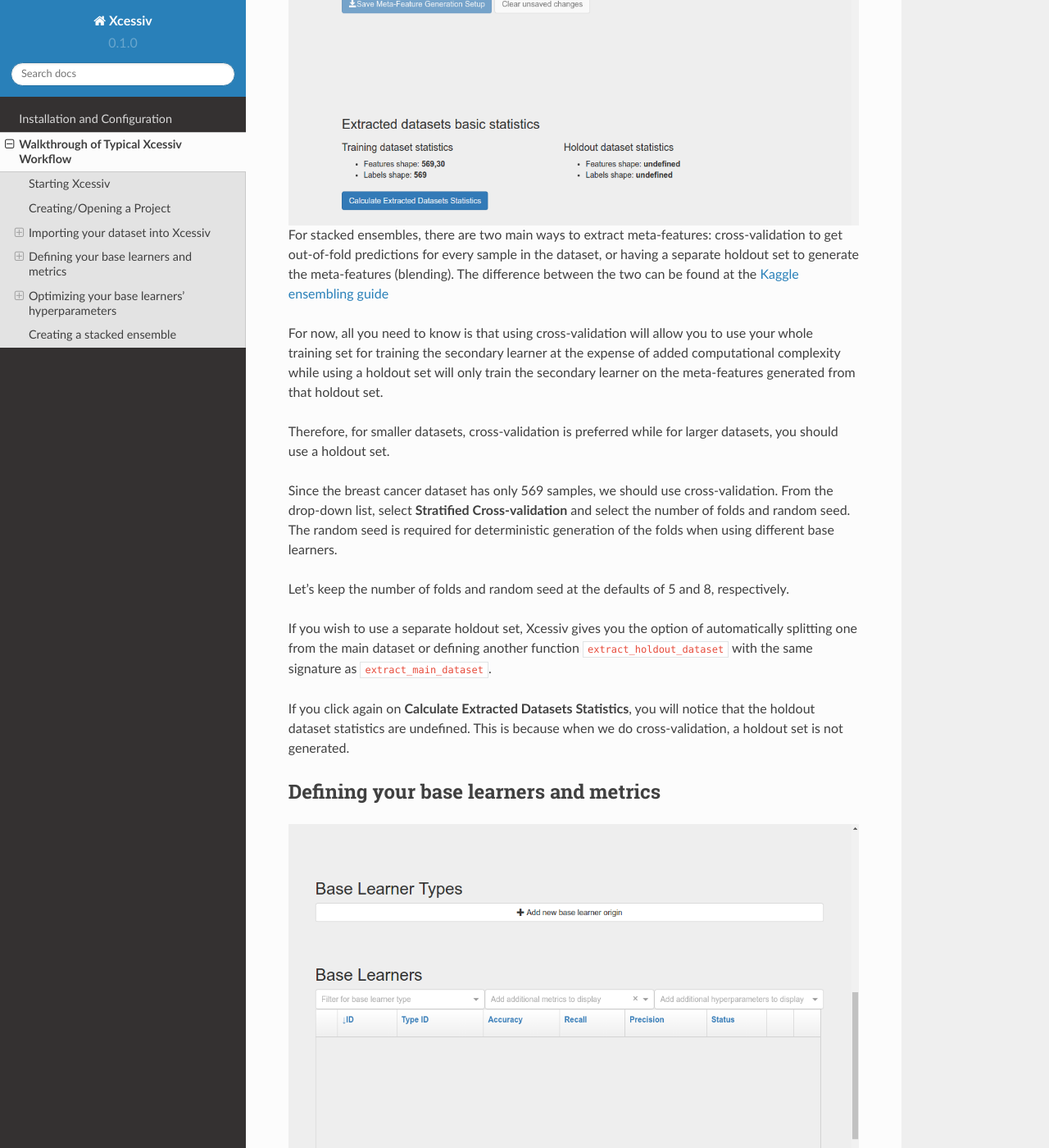
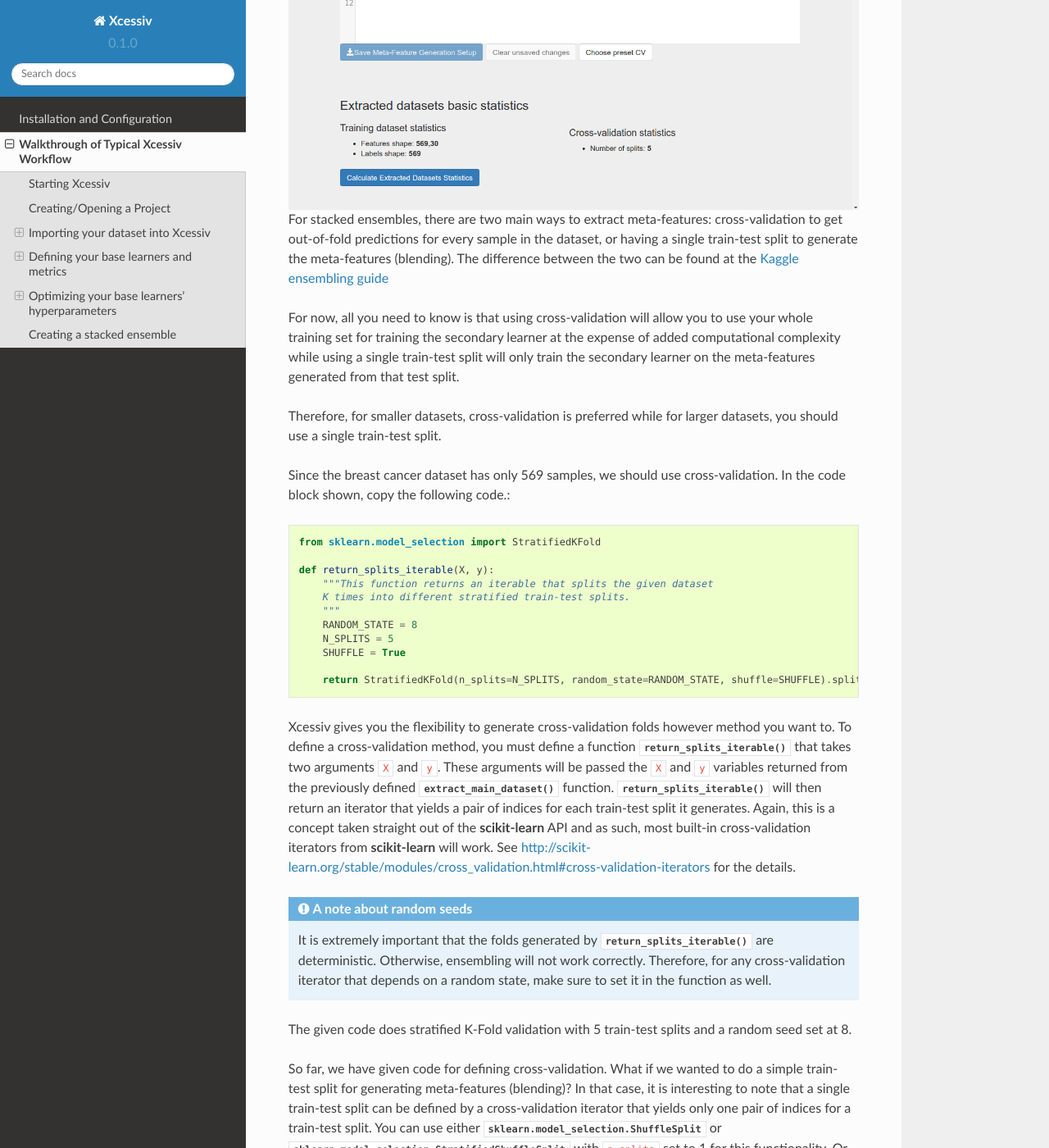
Before and after one commit to reiinakano/xcessiv, a Sphinx documentation site: the page built from docs/walkthrough.rst, in a window 1280 px wide and 1400 px high, scrolled down 4392 px. Shown: the whole window at 82% size. Built offline with Sphinx 7.4.7 and the Read the Docs theme 2.0.0, drawn with Linux system fonts in a browser that asks for light colours; some of the changed text lies outside the part shown.

Commit message:
change docs

```diff
--- a/docs/index.rst
+++ b/docs/index.rst
@@ -13,7 +13,7 @@ Xcessiv is a web-based application for quick and scalable construction of massiv
 Features
 --------
 
-* Fully define your data source, relevant metrics, and base learners with Python code
+* Fully define your data source, cross-validation process, relevant metrics, and base learners with Python code
 * Any model following the Scikit-learn API can be used as a base learner
 * Task queue based architecture lets you take full advantage of multiple cores and embarrassingly parallel hyperparameter searches
 * Easy management and comparison of hundreds of different model-hyperparameter combinations
--- a/docs/walkthrough.rst
+++ b/docs/walkthrough.rst
@@ -60,7 +60,7 @@ First, we must define the main dataset.
    :align: center
    :alt: Main Data Extraction
 
-In the code block shown, you must define a function ``extract_main_dataset`` that takes no arguments and returns a tuple ``(X, y)``, where ``X`` is a Numpy array with shape ``(n_samples, n_features)`` corresponding to the features of your main dataset and ``y`` is the Numpy array corresponding to the ground truth labels of each sample.
+In the code block shown, you must define a function :func:`extract_main_dataset` that takes no arguments and returns a tuple ``(X, y)``, where ``X`` is a Numpy array with shape ``(n_samples, n_features)`` corresponding to the features of your main dataset and ``y`` is the Numpy array corresponding to the ground truth labels of each sample.
 
 Experienced **scikit-learn** users will recognize this format as the one accepted by **scikit-learn** estimators. As a project heavily influenced by the wonderful **scikit-learn** API, this is a theme that will come up repeatedly when using Xcessiv.
 
@@ -72,9 +72,9 @@ Since we're going with the breast cancer sample dataset that comes with scikit-l
        X, y = load_breast_cancer(return_X_y=True)
        return X, y
 
-Xcessiv gives you the flexibility to extract your dataset any way you want with whatever packages are included in your Python installation. You can open up the quintessential csv file with **pandas**. Or directly download the data from Amazon S3 with **boto**. As long as ``extract_main_dataset`` returns the proper format of your data, any way convenient for you will do. One important thing to keep in mind here is that for every process that needs your data, Xcessiv will call ``extract_main_dataset``. Keeping this function as light as possible is recommended.
+Xcessiv gives you the flexibility to extract your dataset any way you want with whatever packages are included in your Python installation. You can open up the quintessential csv file with **pandas**. Or directly download the data from Amazon S3 with **boto**. As long as :func:`extract_main_dataset` returns the proper format of your data, any way convenient for you will do. One important thing to keep in mind here is that for every process that needs your data, Xcessiv will call :func:`extract_main_dataset`. Keeping this function as light as possible is recommended.
 
-Save your dataset extraction code and click the **Calculate Extracted Datasets Statistics** button. This will look for the ``extract_main_dataset`` function in your provided code block and display the shape of ``X`` and ``y``. This is a good way to confirm if your code works properly.
+Save your dataset extraction code and click the **Calculate Extracted Datasets Statistics** button. This will look for the :func:`extract_main_dataset` function in your provided code block and display the shape of ``X`` and ``y``. This is a good way to confirm if your code works properly.
 
 Confirm that ``X`` (Features array) has a shape of ``(569, 30)`` and ``y`` (Labels array) has a shape of ``(569,)``.
 
@@ -87,19 +87,39 @@ After defining the main dataset, we must define how Xcessiv extracts meta-featur
    :align: center
    :alt: Meta-features Extraction
 
-For stacked ensembles, there are two main ways to extract meta-features: cross-validation to get out-of-fold predictions for every sample in the dataset, or having a separate holdout set to generate the meta-features (blending). The difference between the two can be found at the `Kaggle ensembling guide <https://mlwave.com/kaggle-ensembling-guide/>`_
+For stacked ensembles, there are two main ways to extract meta-features: cross-validation to get out-of-fold predictions for every sample in the dataset, or having a single train-test split to generate the meta-features (blending). The difference between the two can be found at the `Kaggle ensembling guide <https://mlwave.com/kaggle-ensembling-guide/>`_
 
-For now, all you need to know is that using cross-validation will allow you to use your whole training set for training the secondary learner at the expense of added computational complexity while using a holdout set will only train the secondary learner on the meta-features generated from that holdout set.
+For now, all you need to know is that using cross-validation will allow you to use your whole training set for training the secondary learner at the expense of added computational complexity while using a single train-test split will only train the secondary learner on the meta-features generated from that test split.
 
-Therefore, for smaller datasets, cross-validation is preferred while for larger datasets, you should use a holdout set.
+Therefore, for smaller datasets, cross-validation is preferred while for larger datasets, you should use a single train-test split.
 
-Since the breast cancer dataset has only 569 samples, we should use cross-validation. From the drop-down list, select **Stratified Cross-validation** and select the number of folds and random seed. The random seed is required for deterministic generation of the folds when using different base learners.
+Since the breast cancer dataset has only 569 samples, we should use cross-validation. In the code block shown, copy the following code.::
 
-Let's keep the number of folds and random seed at the defaults of 5 and 8, respectively.
+   from sklearn.model_selection import StratifiedKFold
 
-If you wish to use a separate holdout set, Xcessiv gives you the option of automatically splitting one from the main dataset or defining another function ``extract_holdout_dataset`` with the same signature as ``extract_main_dataset``.
+   def return_splits_iterable(X, y):
+       """This function returns an iterable that splits the given dataset
+       K times into different stratified train-test splits.
+       """
+       RANDOM_STATE = 8
+       N_SPLITS = 5
+       SHUFFLE = True
 
-If you click again on **Calculate Extracted Datasets Statistics**, you will notice that the holdout dataset statistics are undefined. This is because when we do cross-validation, a holdout set is not generated.
+       return StratifiedKFold(n_splits=N_SPLITS, random_state=RANDOM_STATE, shuffle=SHUFFLE).split(X, y)
+
+Xcessiv gives you the flexibility to generate cross-validation folds however method you want to. To define a cross-validation method, you must define a function :func:`return_splits_iterable` that takes two arguments ``X`` and ``y``. These arguments will be passed the ``X`` and ``y`` variables returned from the previously defined :func:`extract_main_dataset` function. :func:`return_splits_iterable` will then return an iterator that yields a pair of indices for each train-test split it generates. Again, this is a concept taken straight out of the **scikit-learn** API and as such, most built-in cross-validation iterators from **scikit-learn** will work. See http://scikit-learn.org/stable/modules/cross_validation.html#cross-validation-iterators for the details.
+
+.. admonition:: A note about random seeds
+
+   It is extremely important that the folds generated by :func:`return_splits_iterable` are deterministic. Otherwise, ensembling will not work correctly. Therefore, for any cross-validation iterator that depends on a random state, make sure to set it in the function as well.
+
+The given code does stratified K-Fold validation with 5 train-test splits and a random seed set at 8.
+
+So far, we have given code for defining cross-validation. What if we wanted to do a simple train-test split for generating meta-features (blending)? In that case, it is interesting to note that a single train-test split can be defined by a cross-validation iterator that yields only one pair of indices for a train-test split. You can use either :class:`sklearn.model_selection.ShuffleSplit` or :class:`sklearn.model_selection.StratifiedShuffleSplit` with ``n_splits`` set to 1 for this functionality. Or, roll your own implementation.
+
+If you click again on **Calculate Extracted Datasets Statistics**, you will notice that the holdout dataset statistics will show you the number of splits generated.
+
+Since most problems will rely on very common cross-validation methods, Xcessiv provides several preset :func:`return_splits_iterable` implementations based on existing **scikit-learn**  cross-validation iterators.
 
 Defining your base learners and metrics
 ---------------------------------------
```
Also changed, not shown: docs/_static/meta_feature_extraction.png, 1 other file.
